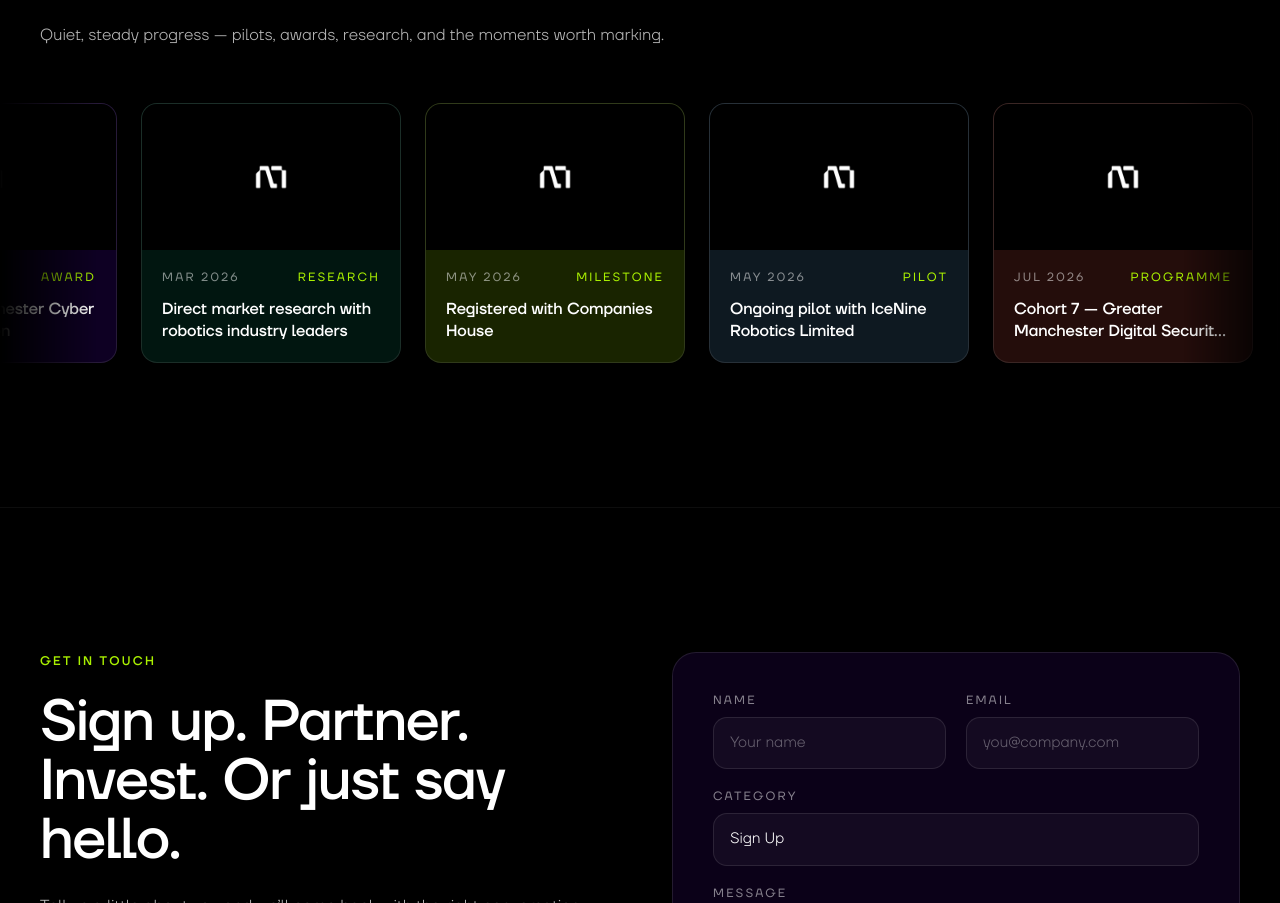
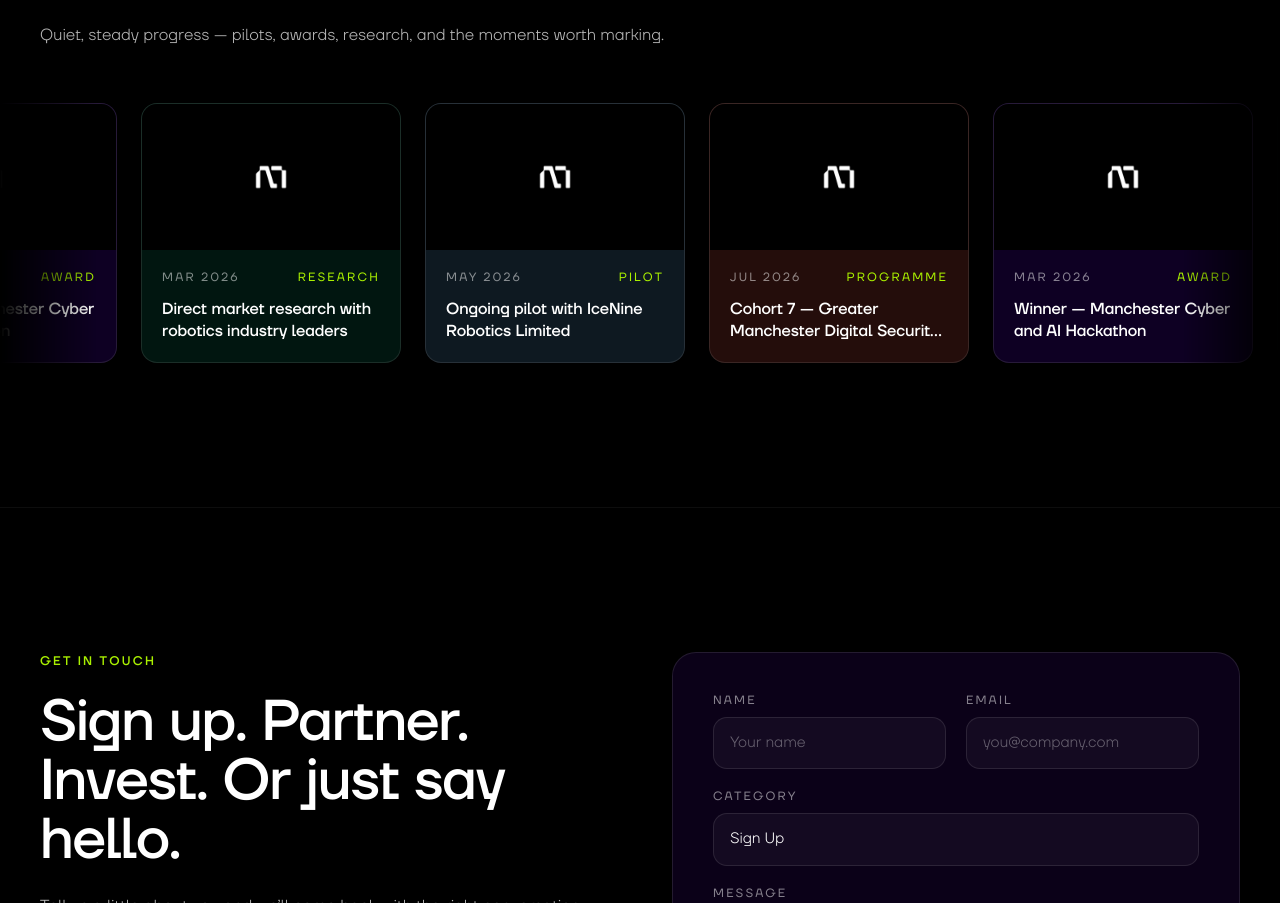
Before and after one commit to mile-robotics/mile-website-v2, a Next.js app: page / in a window 1280 px wide. Shown: the part 3477-4380 px from the top of the page. Built offline with nearby package versions, Linux system fonts and the light colour scheme.

Commit message:
Update Updates.tsx

```diff
--- a/app/sections/Updates.tsx
+++ b/app/sections/Updates.tsx
@@ -29,13 +29,6 @@ const row1Updates: Update[] = [
   },
   {
     date: "May 2026",
-    tag: "Milestone",
-    title: "Registered with Companies House",
-    accent: "bg-electric-lime/15",
-    image: "/updates/companies-house-registration.jpg",
-  },
-  {
-    date: "May 2026",
     tag: "Pilot",
     title: "Ongoing pilot with IceNine Robotics Limited",
     accent: "bg-sky-blue/15",
@@ -47,13 +40,6 @@ const row1Updates: Update[] = [
     title: "Cohort 7 — Greater Manchester Digital Security Hub (DiSH) Accelerator",
     accent: "bg-coral/15",
     image: "/updates/dish-accelerator-cohort-7.jpg",
-  },
-  {
-    date: "From Jun 2026",
-    tag: "Funding",
-    title: "Non-dilutive grant funding round",
-    accent: "bg-electric-violet/15",
-    image: "/updates/grant-funding-round.jpg",
   },
 ];
 
```
